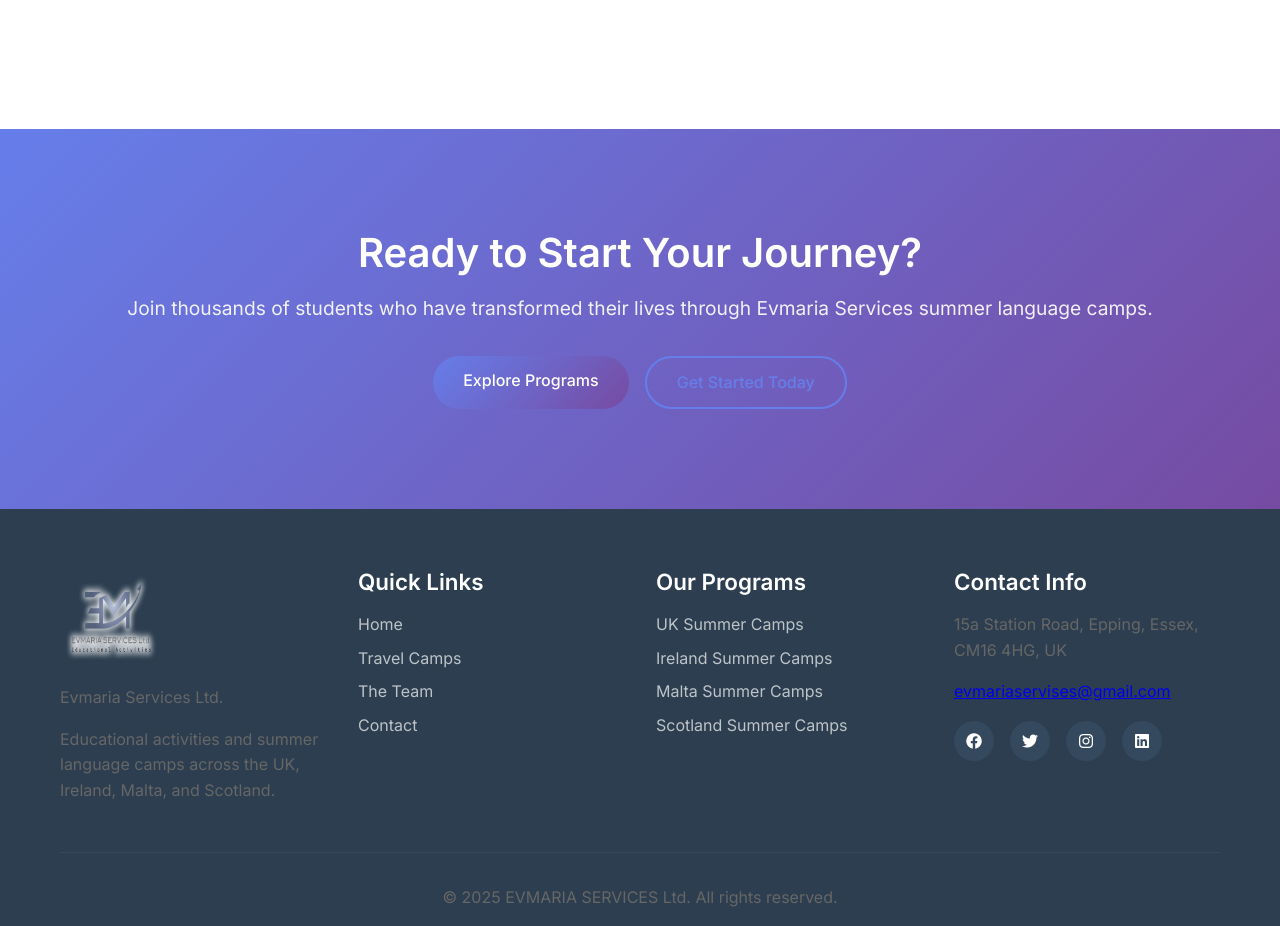
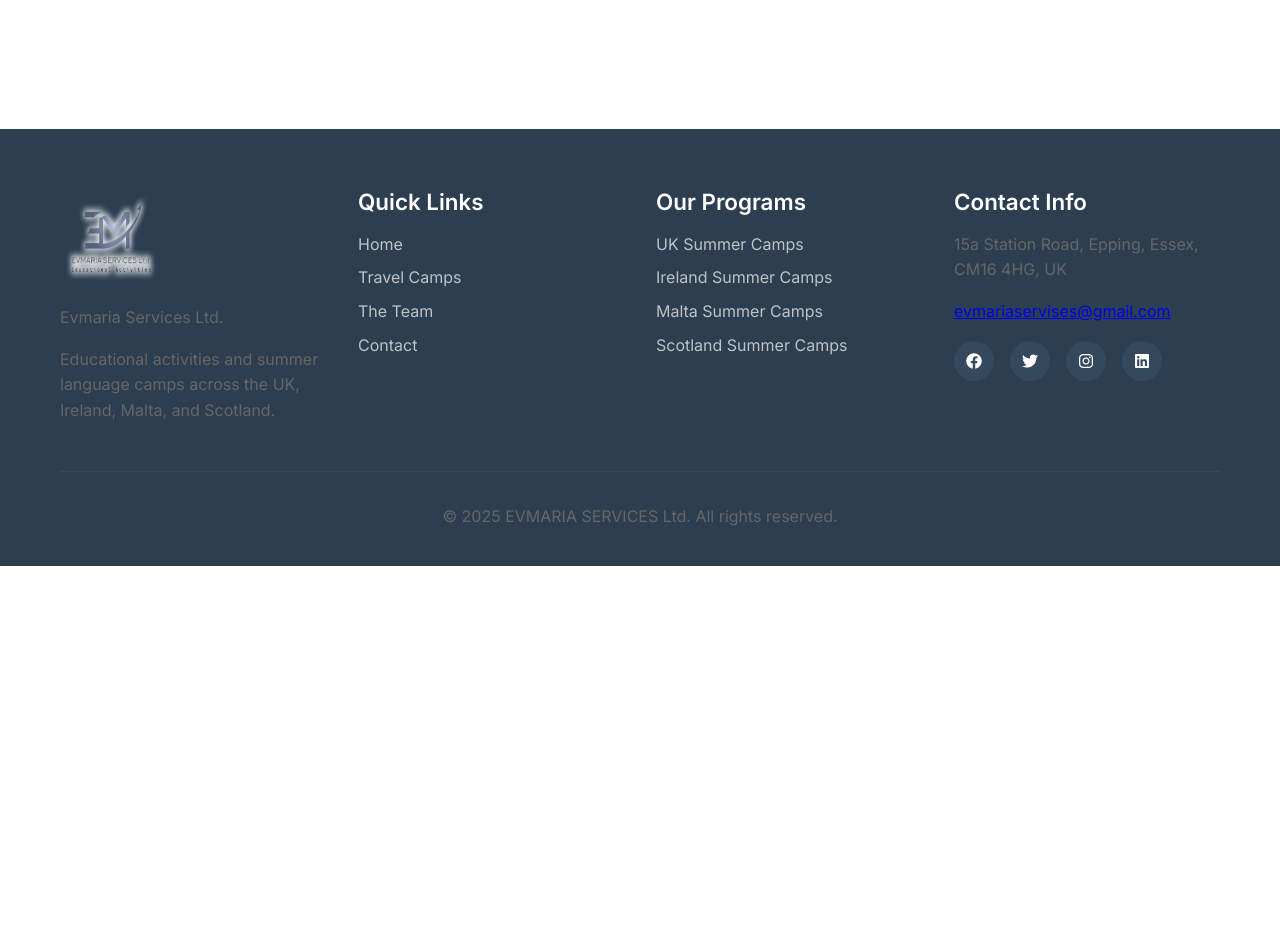
Before and after one commit to dimgian04/evmaria, a website: page public/index.html in a window 1280 px wide. Shown: the part 2980-3906 px from the top of the page. After the commit the page ends 3546 px from the top, so only its background shows below. Drawn offline with Linux system fonts and the light colour scheme.

Commit message:
comment hero2

```diff
--- a/public/index.html
+++ b/public/index.html
@@ -312,7 +312,7 @@
   <br><br><br>
 
     <!-- Call to Action Section -->
-    <section class="cta-section">
+    <!-- <section class="cta-section">
       <div class="container">
         <div class="cta-content">
           <h2>Ready to Start Your Journey?</h2>
@@ -323,7 +323,7 @@
           </div>
         </div>
       </div>
-    </section>
+    </section> -->
 
   <!-- Footer -->
   <footer class="site-footer">
```
Also changed, not shown: public/testimonials.html (+2 -2 lines), public/why-evmaria.html (+2 -2 lines).
